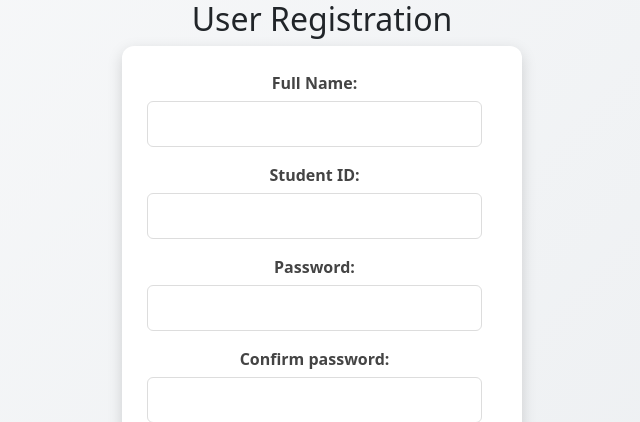
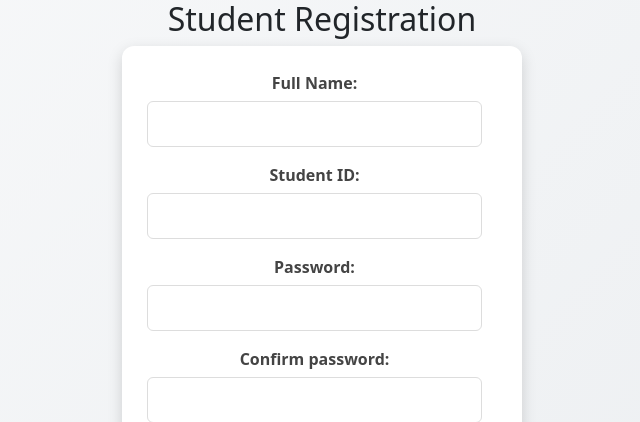
Before and after one commit to soce-cusat/sargam-backend, a Django app: page /register/ in a window 1280 px wide. Shown: the top 422 px of the page, without its empty margins (318-958 px from the left). Run offline with Django 4.2, Linux system fonts and the light colour scheme.

Commit message:
fixed some errors, configured some pages

```diff
--- a/accounts/templates/accounts/reg_login.html
+++ b/accounts/templates/accounts/reg_login.html
@@ -2,7 +2,7 @@
 
 {% block content %}
 <div class="centered-container">
-	<h2 style="text-align: center;">User Registration</h2>
+	<h2 style="text-align: center;">Student Registration</h2>
 	<form method="post" enctype="multipart/form-data">
 		{% csrf_token %}
 		{{ form.as_p }}
```
